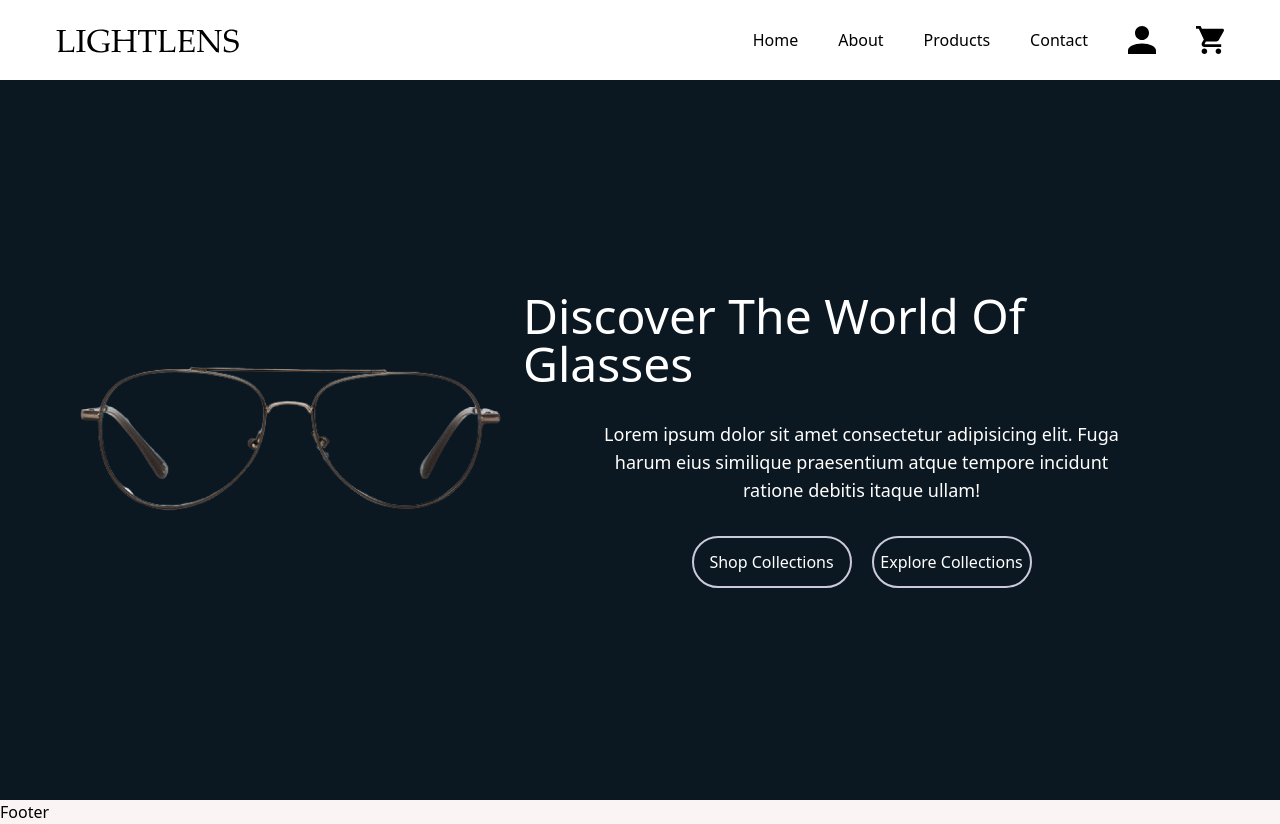
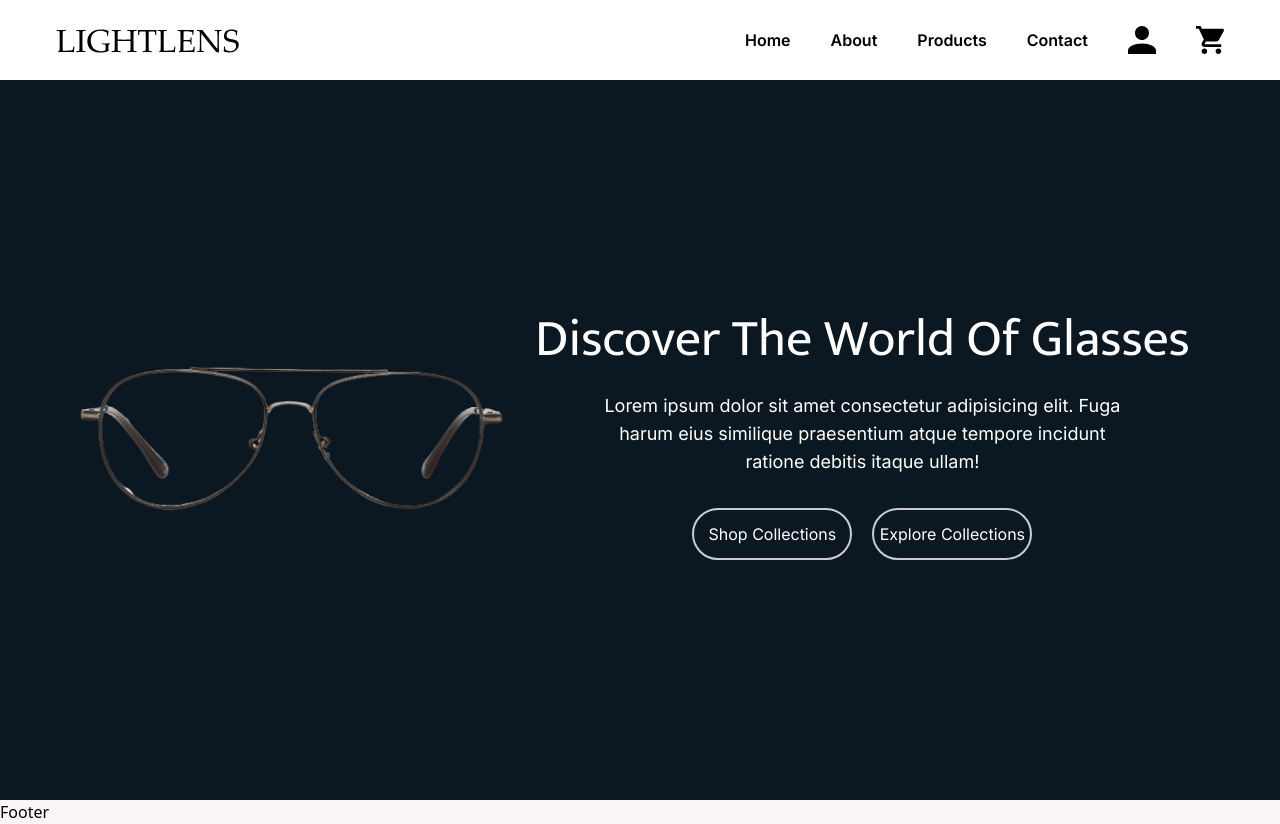
Before and after one commit to Abhijeet03s/Light-Lens, a React (Vite) app: page / in a window 1280 px wide. Built offline with nearby package versions, Linux system fonts and the light colour scheme.

Commit message:
added fonts

```diff
--- a/src/App.jsx
+++ b/src/App.jsx
@@ -15,7 +15,7 @@ export default function App() {
   useEffect(() => {
     const hamburgerMenu = () => {
       if (window.innerWidth >= 768 && isOpen) {
-        setIsOpen(false);
+        setIsOpen(isOpen);
       }
     };
     window.addEventListener("resize", hamburgerMenu);
--- a/src/HamburgerMenu/HamburgerMenu.jsx
+++ b/src/HamburgerMenu/HamburgerMenu.jsx
@@ -6,7 +6,7 @@ export default function HamburgerMenu({ isOpen, toggle }) {
       <nav
         className={
           isOpen
-            ? "bg-white w-full fixed inset-0 flex flex-col items-start justify-start gap-5 px-6"
+            ? "bg-white w-full fixed inset-0 flex flex-col items-start justify-start gap-5 px-6 font-Inter"
             : "hidden"
         }
       >
--- a/src/Header/Header.jsx
+++ b/src/Header/Header.jsx
@@ -2,12 +2,12 @@
 export default function Header() {
   return (
     <>
-      <div className="max-w-full lg:min-h-[90vh] bg-[#0C1821] text-white flex flex-col lg:flex-row justify-center items-center px-5 py-16 lg:px-20 lg:gap-x-5">
+      <div className="max-w-full lg:min-h-[90vh] bg-[#0C1821] text-white flex flex-col lg:flex-row justify-center items-center font-Inter px-5 py-16 lg:px-20 lg:gap-x-5">
         <div className="w-[70%] md:w-[50%] lg:w-[70%]">
           <img src="/home-page-image.png" alt="" />
         </div>
         <div className="flex flex-col justify-start items-center space-y-8">
-          <h1 className="text-5xl md:text-5xl lg:text-4xl xl:text-5xl">Discover The World Of Glasses</h1>
+          <h1 className="text-5xl md:text-5xl lg:text-4xl xl:text-[52px] font-Mukta font-bolder">Discover The World Of Glasses</h1>
           <p className="text-md md:text-lg md:text-center lg:text-center lg:w-[80%]">
             Lorem ipsum dolor sit amet consectetur adipisicing elit. Fuga harum
             eius similique praesentium atque tempore incidunt ratione debitis
--- a/src/Navbar/Navbar.jsx
+++ b/src/Navbar/Navbar.jsx
@@ -3,7 +3,7 @@ import { Link } from "react-router-dom";
 export default function Navbar({ toggle }) {
   return (
     <>
-      <nav className="container mx-auto max-w-full h-[80px] flex justify-between items-center px-6 lg:px-14 bg-white">
+      <nav className="container mx-auto max-w-full h-[80px] flex justify-between items-center px-6 lg:px-14 font-Inter font-semibold bg-white">
         <div>
           <Link to="/">
             <img src="/assets/LIGHTLENS.svg" alt="brand-logo" />
--- a/src/index.css
+++ b/src/index.css
@@ -1,8 +1,17 @@
+@import url("https://fonts.googleapis.com/css2?family=Mukta:wght@300;400;500;600;700&display=swap");
+@import url('https://fonts.googleapis.com/css2?family=Inter:wght@300;400;500;600&display=swap');
+
 @tailwind base;
 @tailwind components;
 @tailwind utilities;
 
+* {
+  margin: 0;
+  padding: 0;
+  box-sizing: border-box;
+}
+
 html,
 body {
-  background-color: #FAF4F4;
+  background-color: #faf4f4;
 }
--- a/tailwind.config.cjs
+++ b/tailwind.config.cjs
@@ -1,11 +1,13 @@
 /** @type {import('tailwindcss').Config} */
 module.exports = {
-  content: [
-    "./index.html",
-    "./src/**/*.{js,ts,jsx,tsx}",
-  ],
+  content: ["./index.html", "./src/**/*.{js,ts,jsx,tsx}"],
   theme: {
-    extend: {},
+    extend: {
+      fontFamily: {
+        Mukta: ["Mukta", "sans-serif"],
+        Inter: ["Inter", "sans-serif"],
+      },
+    },
   },
   plugins: [],
-}
+};
```
